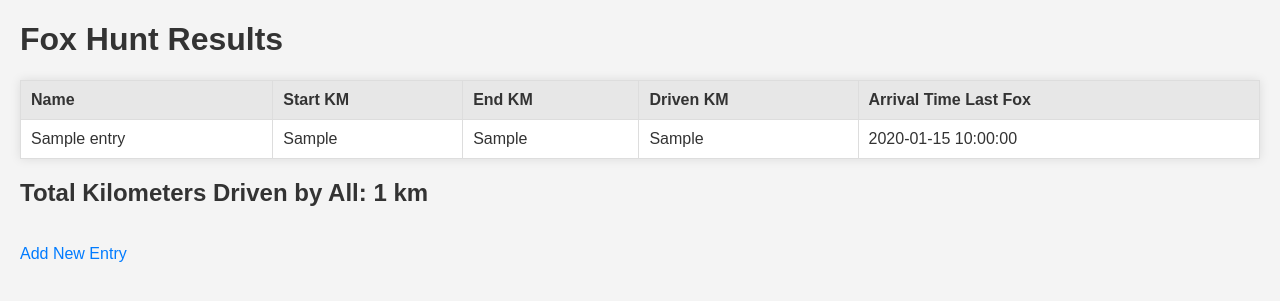
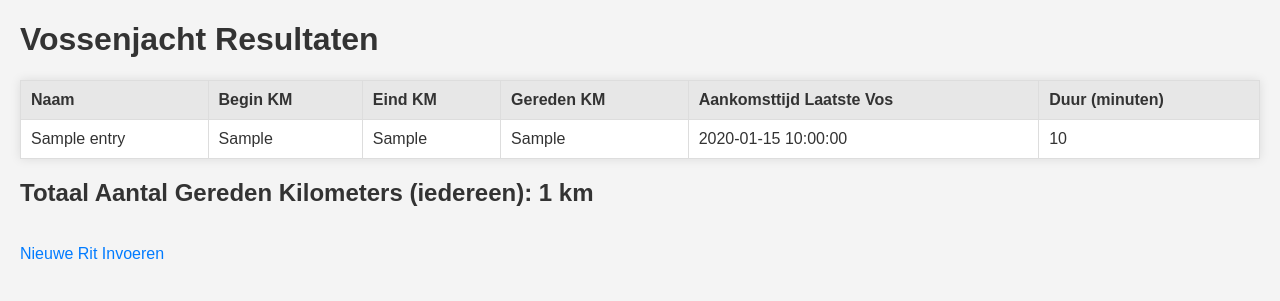
Before and after one commit to Bearmun/vossenjacht, a Flask app: template templates/results.html in a window 1280 px wide. Shown: the top 301 px of the page. Run offline with Flask 3, Linux system fonts and the light colour scheme; the template is opened without the code that fills it: most values are stand-ins (such as "Sample title", 1, 10 or a date in 2020).

Commit message:
feat: Enhance fox hunt tracker with rollover, Dutch UI, and duration
This commit introduces several enhancements to the fox hunt statistics tracker based on your feedback:

1.  **Odometer Rollover Calculation:**
    *   The kilometer calculation now handles odometer rollovers. If the end kilometer reading is less than the start, a configurable `MAX_ODOMETER_READING` (defaulting to 1000km) is added to the end reading to ensure correct distance calculation.
    *   `MAX_ODOMETER_READING` is now fetched from app config for better testability and flexibility.

2.  **Dutch User Interface:**
    *   All user-facing text in the HTML templates (`input.html`, `results.html`) has been translated to Dutch. This includes page titles, labels, button text, table headers, and informational messages.

3.  **Hunt Duration Calculation and Display:**
    *   The application now calculates the duration of each hunt in minutes, starting from a fixed time of 12:00 PM, based on the "arrival time of the last fox."
    *   This duration is stored with each entry and displayed in a new "Duur (minuten)" column on the results page.

4.  **Updated Sorting Logic:**
    *   The sorting of entries on the results page has been updated. Entries are now sorted primarily by total kilometers driven (ascending) and secondarily by the calculated hunt duration in minutes (ascending).

5.  **Updated Unit Tests:**
    *   The unit test suite in `tests/test_app.py` has been expanded and updated to cover all new features and changes. This includes tests for odometer rollover scenarios, presence of Dutch UI text, correct duration calculation for various times, and the new sorting logic. All 13 tests are passing.

These changes address your request for more realistic kilometer tracking, localization, and refined time-based sorting for the fox hunt application.

```diff
--- a/app.py
+++ b/app.py
@@ -1,9 +1,14 @@
 from flask import Flask, render_template, request, redirect, url_for
+from datetime import datetime
 
 app = Flask(__name__)
 
+from flask import current_app # Import current_app
+
 # Global list to store hunt entries
 hunt_entries = []
+
+# MAX_ODOMETER_READING = 1000.0 # Will be accessed via app.config
 
 @app.route('/')
 def index():
@@ -19,20 +24,51 @@ def add_entry():
         name = request.form['name']
         start_km = float(request.form['start_km'])
         end_km = float(request.form['end_km'])
-        arrival_time_last_fox = request.form['arrival_time_last_fox'] # Expected format HH:MM
+        arrival_time_str = request.form['arrival_time_last_fox'] # HH:MM format
 
-        if end_km < start_km:
-            # Ideally, pass an error message to the template
-            return redirect(url_for('input_form'))
+        actual_end_km = end_km
+        max_odom_reading = current_app.config.get('MAX_ODOMETER_READING', 1000.0)
+        if end_km < start_km: # Odometer rollover detected
+            actual_end_km += max_odom_reading
 
-        calculated_km = round(end_km - start_km, 1)
+        calculated_km = round(actual_end_km - start_km, 1)
+
+        # Calculate duration from 12:00 PM
+        try:
+            arrival_dt = datetime.strptime(arrival_time_str, '%H:%M')
+            start_dt = datetime.strptime('12:00', '%H:%M')
+
+            duration_delta = arrival_dt - start_dt
+            duration_minutes = int(duration_delta.total_seconds() / 60)
+
+            # Assuming arrival times are always >= 12:00 on the same day.
+            # Negative duration implies arrival before 12:00, which should ideally be handled
+            # or prevented at input if the hunt strictly starts at 12:00.
+            # For now, we allow it as calculated.
+            # if duration_minutes < 0:
+            #     pass # Or handle as an error, e.g. return redirect(url_for('input_form'))
+
+        except ValueError:
+            # Invalid time format
+            return redirect(url_for('input_form')) # Redirect, ideally with error
+
+        # Ensure calculated_km is not negative if MAX_ODOMETER_READING is too small
+        # or start_km was already after a rollover and end_km is small.
+        # This simple model assumes at most one rollover.
+        if calculated_km < 0:
+            # This might indicate a data entry error or more than one rollover.
+            # For now, redirect to input. A more robust solution might log an error
+            # or pass a specific error message to the user.
+            print(f"Warning: Negative calculated_km for {name}. Start: {start_km}, End: {end_km}. Adjusted End: {actual_end_km}")
+            return redirect(url_for('input_form')) # Or an error page/message
 
         entry = {
             'name': name,
             'start_km': start_km,
-            'end_km': end_km,
-            'arrival_time_last_fox': arrival_time_last_fox,
-            'calculated_km': calculated_km
+            'end_km': end_km, # Store original end_km
+            'arrival_time_last_fox': arrival_time_str, # Store as string
+            'calculated_km': calculated_km,
+            'duration_minutes': duration_minutes
         }
         hunt_entries.append(entry)
         return redirect(url_for('results'))
@@ -45,9 +81,8 @@ def add_entry():
 
 @app.route('/results')
 def results():
-    # Sort entries: primary key calculated_km (ascending), secondary key arrival_time_last_fox (ascending)
-    # For time sorting, ensure consistent format e.g., "HH:MM"
-    sorted_entries = sorted(hunt_entries, key=lambda x: (x['calculated_km'], x['arrival_time_last_fox']))
+    # Sort entries: primary key calculated_km (ascending), secondary key duration_minutes (ascending)
+    sorted_entries = sorted(hunt_entries, key=lambda x: (x['calculated_km'], x.get('duration_minutes', float('inf'))))
 
     total_kilometers_all = sum(entry['calculated_km'] for entry in sorted_entries)
 
--- a/templates/results.html
+++ b/templates/results.html
@@ -1,22 +1,23 @@
 <!DOCTYPE html>
-<html lang="en">
+<html lang="nl">
 <head>
     <meta charset="UTF-8">
     <meta name="viewport" content="width=device-width, initial-scale=1.0">
-    <title>Fox Hunt Results</title>
+    <title>Vossenjacht Resultaten</title>
     <link rel="stylesheet" href="{{ url_for('static', filename='style.css') }}">
 </head>
 <body>
-    <h1>Fox Hunt Results</h1>
+    <h1>Vossenjacht Resultaten</h1>
     {% if entries %}
         <table>
             <thead>
                 <tr>
-                    <th>Name</th>
-                    <th>Start KM</th>
-                    <th>End KM</th>
-                    <th>Driven KM</th>
-                    <th>Arrival Time Last Fox</th>
+                    <th>Naam</th>
+                    <th>Begin KM</th>
+                    <th>Eind KM</th>
+                    <th>Gereden KM</th>
+                    <th>Aankomsttijd Laatste Vos</th>
+                        <th>Duur (minuten)</th>
                 </tr>
             </thead>
             <tbody>
@@ -27,15 +28,16 @@
                     <td>{{ entry.end_km }}</td>
                     <td>{{ entry.calculated_km }}</td>
                     <td>{{ entry.arrival_time_last_fox }}</td>
+                        <td>{{ entry.get('duration_minutes', 'N/A') }}</td>
                 </tr>
                 {% endfor %}
             </tbody>
         </table>
     {% else %}
-        <p>No entries submitted yet.</p>
+        <p>Nog geen ritten ingevoerd.</p>
     {% endif %}
-    <h2>Total Kilometers Driven by All: {{ total_kilometers_all_participants }} km</h2>
+    <h2>Totaal Aantal Gereden Kilometers (iedereen): {{ total_kilometers_all_participants }} km</h2>
     <br>
-    <a href="/input">Add New Entry</a>
+    <a href="/input">Nieuwe Rit Invoeren</a>
 </body>
 </html>
```
Also changed, not shown: templates/input.html (+9 -9 lines), tests/test_app.py (+126 -95 lines).
